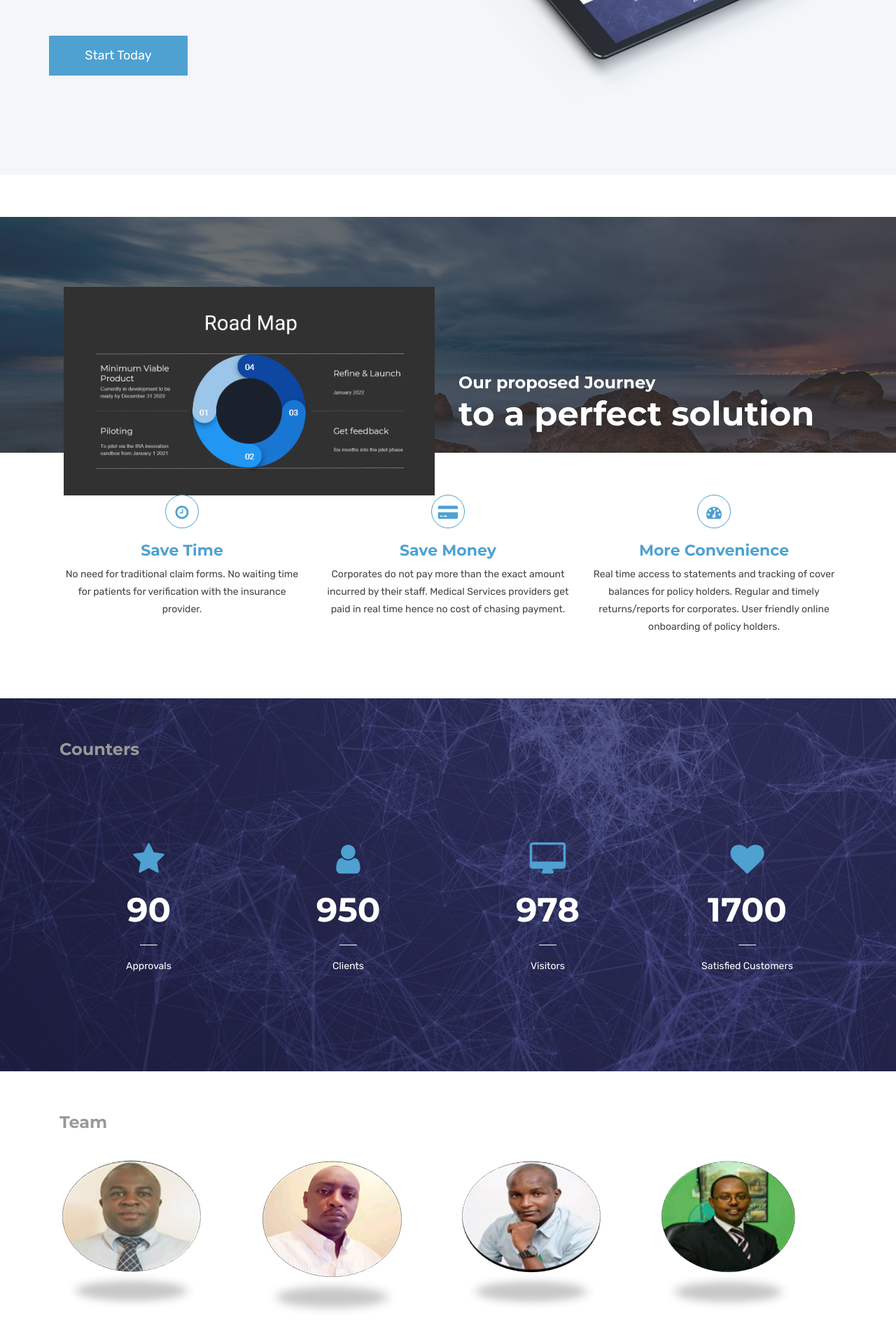
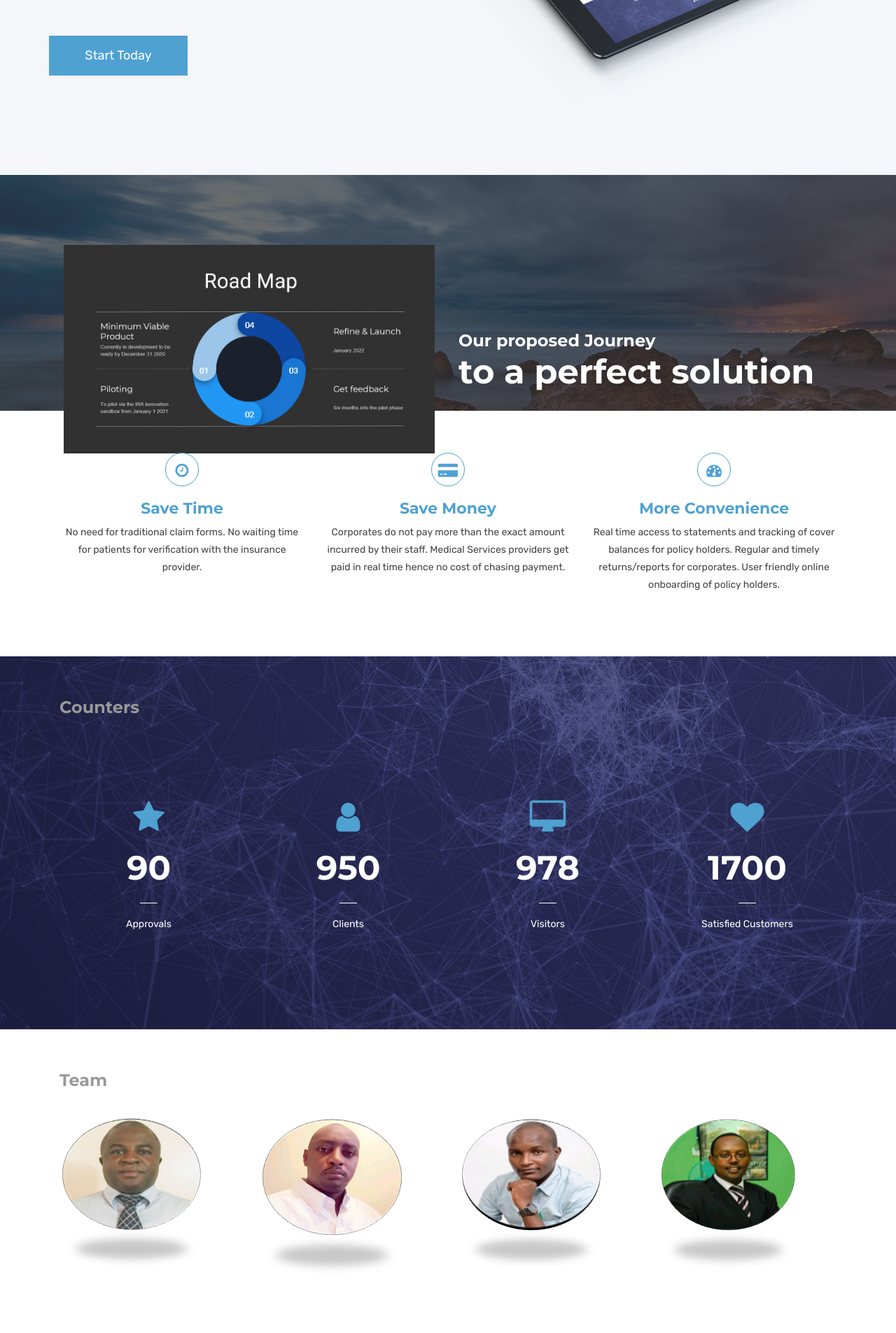
Before and after one commit to iHealth-paycard/ihealth, a Jekyll site: the page built from index.html, in a window 1280 px wide. Shown: the part 1491-3396 px from the top of the page at 70% size. Built offline with Jekyll 4.4.1, drawn with Linux system fonts in a browser that asks for light colours.

Commit message:
modified index.html

```diff
--- a/index.html
+++ b/index.html
@@ -48,15 +48,13 @@ canonical: https://ihealth.github.io
       <!-- End About Section -->
 
       <!-- Road map -->
-      <div class="container"></div>
-      <div class="mb-60"></div>
-      <div class="mb-60"></div>
       <div id="roadmap-container">
 
       </div>
 	<!-- End Road Map -->
 
-      <div class="mb-60"></div>
+  <div class="container"></div>
+  <div class="mb-60"></div>
 	<div id="features" class="container">
 	<!-- SERVICES -->
             <div class="sub-title">
```
